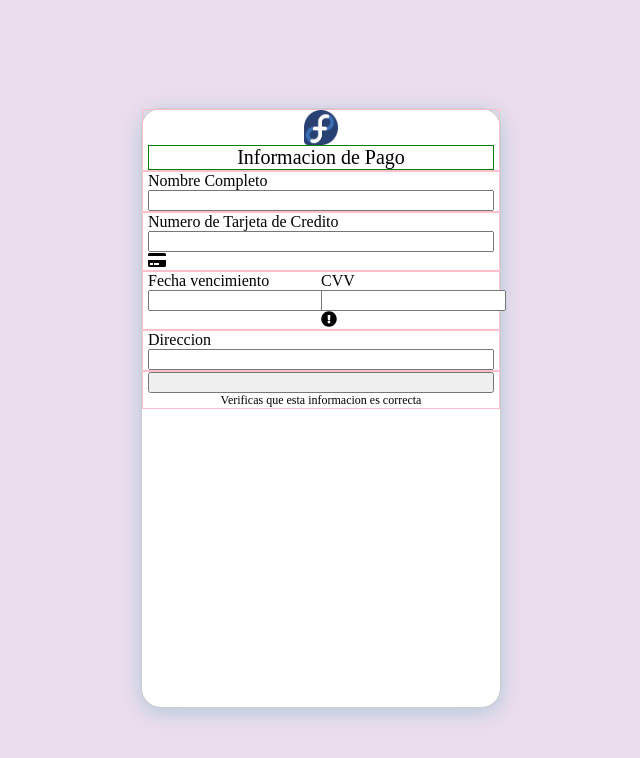
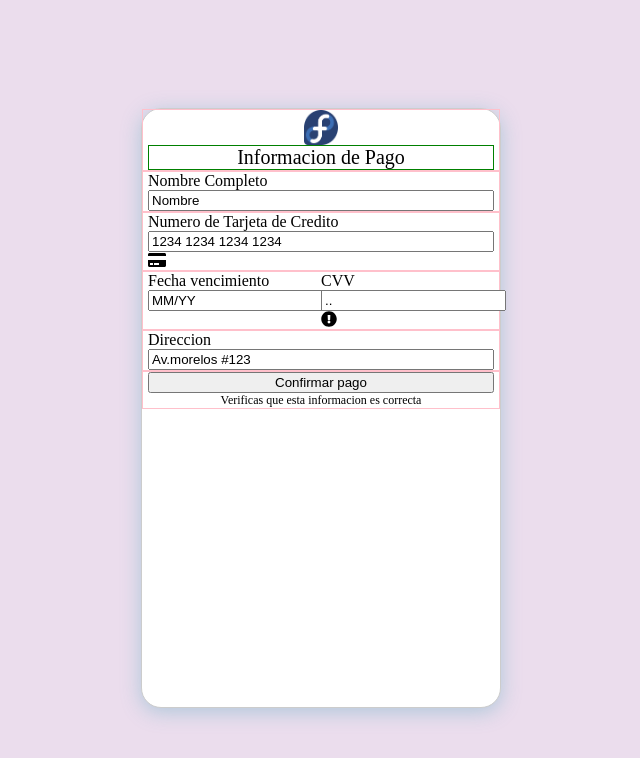
Before and after one commit to victortyau/pay-form, an Angular app: page / in a window 1280 px wide. Shown: the top 758 px of the page, without its empty margins (319-959 px from the left). Built offline with nearby package versions, Linux system fonts and the light colour scheme.

Commit message:
working on fields and component integration

```diff
--- a/src/app/app.component.html
+++ b/src/app/app.component.html
@@ -2,35 +2,35 @@
   <div class="pay-form">
     <div class="input-box column center-items">
       <img class="image" src="assets/fedora.png">
-      <span class="label">Informacion de Pago</span>
+      <span class="label">{{ payment_info }}</span>
     </div>
     <div class="input-box column">
-      <span>Nombre Completo</span>
-      <input type="text" name="" id="" />
+      <span>{{ full_name }}</span>
+      <input type="text" name="name_input" id="name_input" value="{{ name }}" />
     </div>
     <div class="input-box column">
-      <span>Numero de Tarjeta de Credito</span>
-      <input type="text" name="" id="" />
+      <span>{{ card_number_label }}</span>
+      <input type="text" name="card_number_input" id="card_number_input" value="{{ credit_card_number }}" />
       <fa-icon [icon]="faCreditCard"></fa-icon>
     </div>
     <div class="input-box">
       <div class="half-box">
-        <span>Fecha vencimiento</span>
-        <input type="text" name="" id="" />
+        <span>{{ expiration_date_label }}</span>
+        <input type="text" name="expiration_date_input" id="expiration_date_input" value="{{ expiration_date }}" />
       </div>
       <div class="half-box">
-        <span>CVV</span>
-        <input type="text" name="" id="" />
+        <span>{{ cvv_label }}</span>
+        <input type="text" name="cvv_input" id="cvv_input" value="{{ cvv }}" />
         <fa-icon [icon]="faExclamationCircle"></fa-icon>
       </div>
     </div>
     <div class="input-box column">
-      <span>Direccion</span>
-      <input type="text" name="" id="" />
+      <span>{{ address_label }}</span>
+      <input type="text" name="address_input" id="address_input" value="{{ address }}" />
     </div>
     <div class="input-box column">
-      <input type="button" name="" id="" />
-      <span class="small_label">Verificas que esta informacion es correcta</span>
+      <input type="button" name="payment_button" id="payment_button" value="{{ confirm_payment }}"  (click)="make_payment()" />
+      <span class="small_label">{{ verify_data_label }}</span>
     </div>
   </div>
 </div>
--- a/src/app/app.component.ts
+++ b/src/app/app.component.ts
@@ -10,4 +10,21 @@ export class AppComponent {
   title = 'pay-form';
   faCreditCard = faCreditCard;
   faExclamationCircle = faExclamationCircle;
+  name :string = "Nombre";
+  credit_card_number: string = "1234 1234 1234 1234";
+  expiration_date: string = "MM/YY";
+  cvv: string = "..";
+  address: string = "Av.morelos #123";
+  confirm_payment: string = "Confirmar pago";
+  payment_info: string = "Informacion de Pago";
+  full_name: string = "Nombre Completo";
+  card_number_label: string = "Numero de Tarjeta de Credito";
+  expiration_date_label: string = "Fecha vencimiento";
+  cvv_label: string = "CVV";
+  address_label: string = "Direccion";
+  verify_data_label: string = "Verificas que esta informacion es correcta";
+
+  make_payment() {
+    console.log("make payment");
+  }
 }
```
